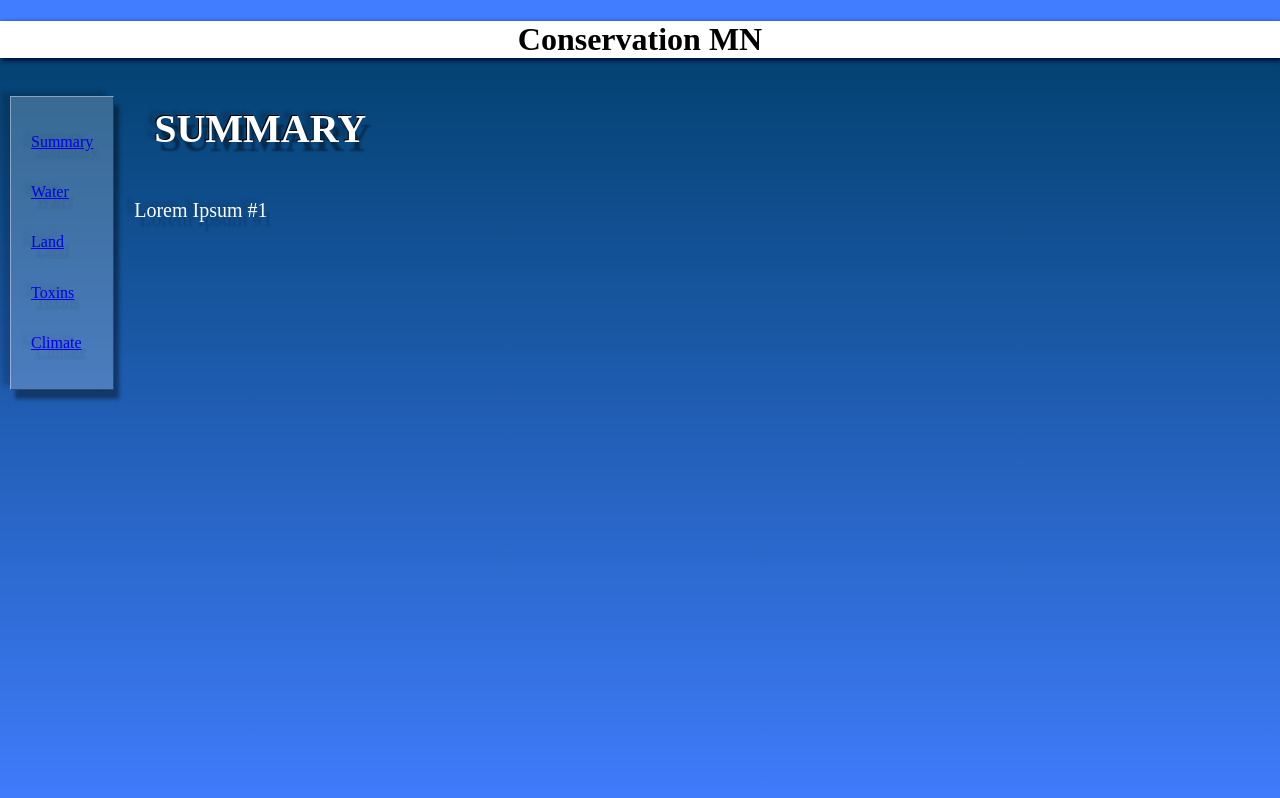
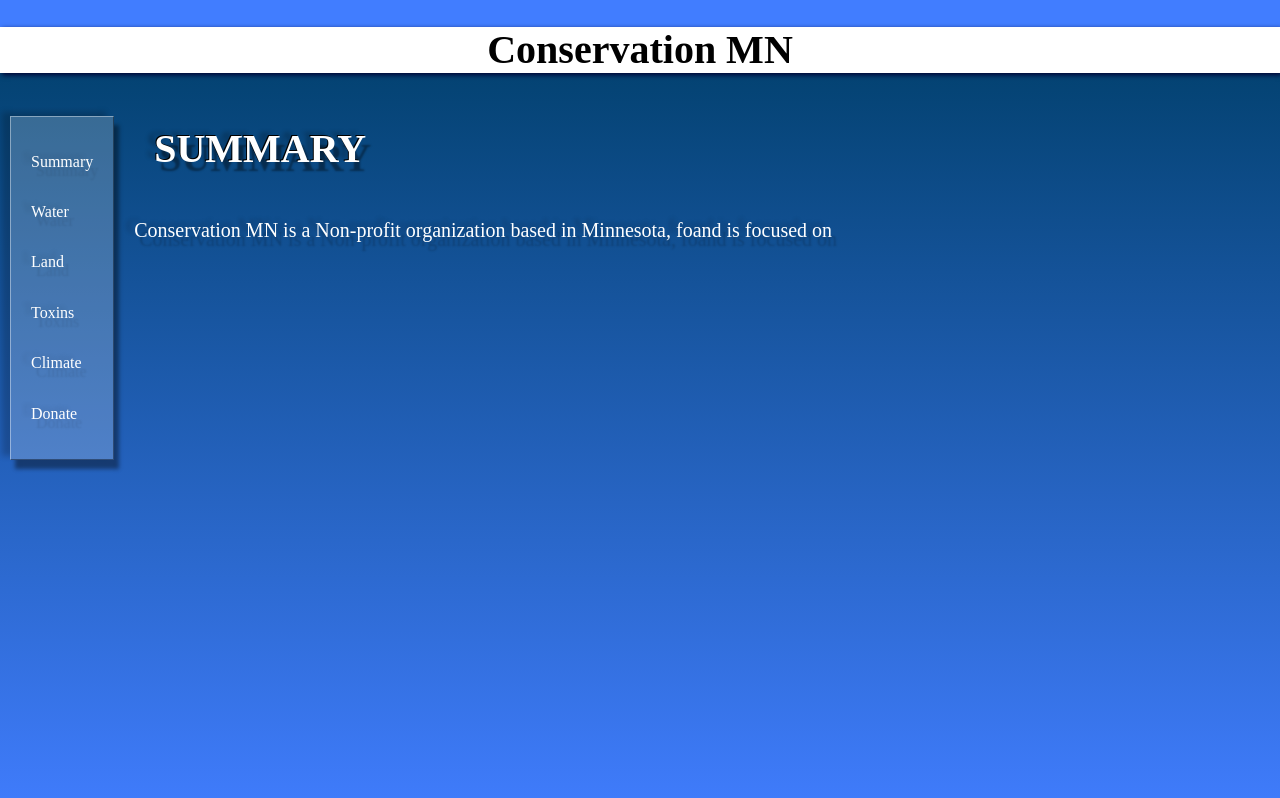
Before and after one commit to CTECH-IT/independent-project-2-7912201, a plain HTML site: page index.html in a window 1280 px wide. Both pictures are taken after a click on the link "Summary". Drawn offline with nearby package versions, Linux system fonts and the light colour scheme; a web font is replaced by a local one.

Commit message:
AD fadein AD donate CY title ST summary

```diff
--- a/index.html
+++ b/index.html
@@ -18,31 +18,35 @@
   </header>
   <ul class = "sidebar">
     <li class = "fleximage">
-      <a href = "#" data-role="newtext" data-title="Summary" data-text="Lorem Ipsum #1">
+      <a href = "#" class = "sidebarlink" onclick="changeArticle('SUMMARY', 'Conservation MN is a Non-profit organization based in Minnesota, foand is focused on ', '')"">
       <p>Summary</p></a>
-      <span class="invisible">Lorem Ipsum #1</span>
     </li>
     <li class = "fleximage">
-      <a href = "#" data-role="newtext" data-title="Water" data-text="Water your mom test text" onclick="changeArticle(nnn, mmm)">
+      <a href = "#" class = "sidebarlink" onclick="changeArticle('WATER', 'mmm', '')">
         <p>Water</p></a>
     </li>
     <li class = "fleximage">
-      <a href = "#" data-role="newtext">
+      <a href = "#" class = "sidebarlink" onclick="changeArticle('LAND', 'mmm', '')">
         <p>Land</p></a>
     </li>
     <li class = "fleximage">
-      <a href = "#" data-role="newtext">
+      <a href = "#" class = "sidebarlink" onclick="changeArticle('TOXINS', 'mmm', '')">
         <p>Toxins</p></a>
     </li>
     <li class = "fleximage">
-      <a href = "#" data-role="newtext">
+      <a href = "#" class = "sidebarlink" onclick="changeArticle('CLIMATE', 'mmm', '')">
         <p>Climate</p></a>
+    </li>
+    <li class = "fleximage">
+      <a href = "#" class = "sidebarlink" onclick="changeArticle('DONATE', 'Please visit the official Conservation MN Web Site to donate:', 'https://www.conservationminnesota.org/donate')">
+        <p>Donate</p></a>
     </li>
   </ul>
   <main class="maincontent">
-    <div class="article">
-      <h1 class="articletitle" data-role = "articletitle">SUMMARY</h1>
-      <p class="articletext" data-role = "articletext">Lorem Ipsum #1</p>
+    <div class="article" id="article">
+      <h1 class="articletitle" id="articletitle">SUMMARY</h1>
+      <p class="articletext" id="articletext">Lorem Ipsum #1</p>
+      <a class="donation" id="donation" href="https://www.conservationminnesota.org/donate">
     </div>
 
   </main>
--- a/scripts/main.js
+++ b/scripts/main.js
@@ -1,13 +1,12 @@
-const NEWTEXT = '[data-role="newtext"]';
-const ARTICLETITLE = '[data-role="articletitle"]';
-const ARTICLETEXT = '[data-role="articletext"]';
 
-console.log(NEWTEXT.getAttribute("data-title"));
-console.log(ARTICLETEXT);
-console.log(ARTICLETITLE);
+//change the articletitle and articletext to title and text provided by the element clicked.
+//happens onclick
 
 function changeArticle(title, text) {
-    document
+    document.getElementById("articletitle").innerHTML = title;
+    document.getElementById("articletext").innerHTML = text;
+    document.getElementById("article").classList.add("articleanimation");
+    setTimeout(function() {
+        document.getElementById("article").classList.remove("articleanimation");
+    }, 200)
 }
-
-//get element by id, change the text and images
--- a/stylesheets/styles.css
+++ b/stylesheets/styles.css
@@ -10,6 +10,17 @@
          url("fonts/LAKESHOR-webfont.ttf") format("truetype"),
          url("fonts/LAKESHOR-webfont.svg#lakeshore") format("svg");
 }
+
+@keyframes fadein {
+    0% {
+        margin-left: -20px;
+        opacity: 0%;
+    } 90% {
+        margin-left: 20px;
+        opacity: 100%
+    }
+}
+
 
 
 @font-face {
@@ -44,6 +55,7 @@ body {
     box-shadow: 2px 2px 5px rgb(0, 0, 49);
     text-align: center;
     font-family: typo;
+    font-size: 20px;
 }
 
 
@@ -59,6 +71,8 @@ body {
     height: fit-content;
     order: 1;
     float: left;
+    font-family: typo;
+
 
     background-color: rgba(255, 255, 255, 0.2);
     border-right: 1px solid rgba(0, 0, 0, 0.4);
@@ -75,7 +89,11 @@ body {
 .fleximage {
     display: inline-block;
 
+}
 
+.sidebarlink {
+    color: white;
+    text-decoration: none;
 }
 
 .maincontent {
@@ -95,10 +113,16 @@ body {
     flex-direction: column;
     height: 90%;
 
+
+}
+
+.articleanimation {
+    animation-name: fadein;
+    animation-duration: 0.2s;
+    animation-timing-function: cubic-bezier(0.39, 0.67, 0.53, 0.98);
 }
 
 .articletitle {
-    left: 100px;
     height: fit-content;
     color: white;
     font-family: typo;
```
